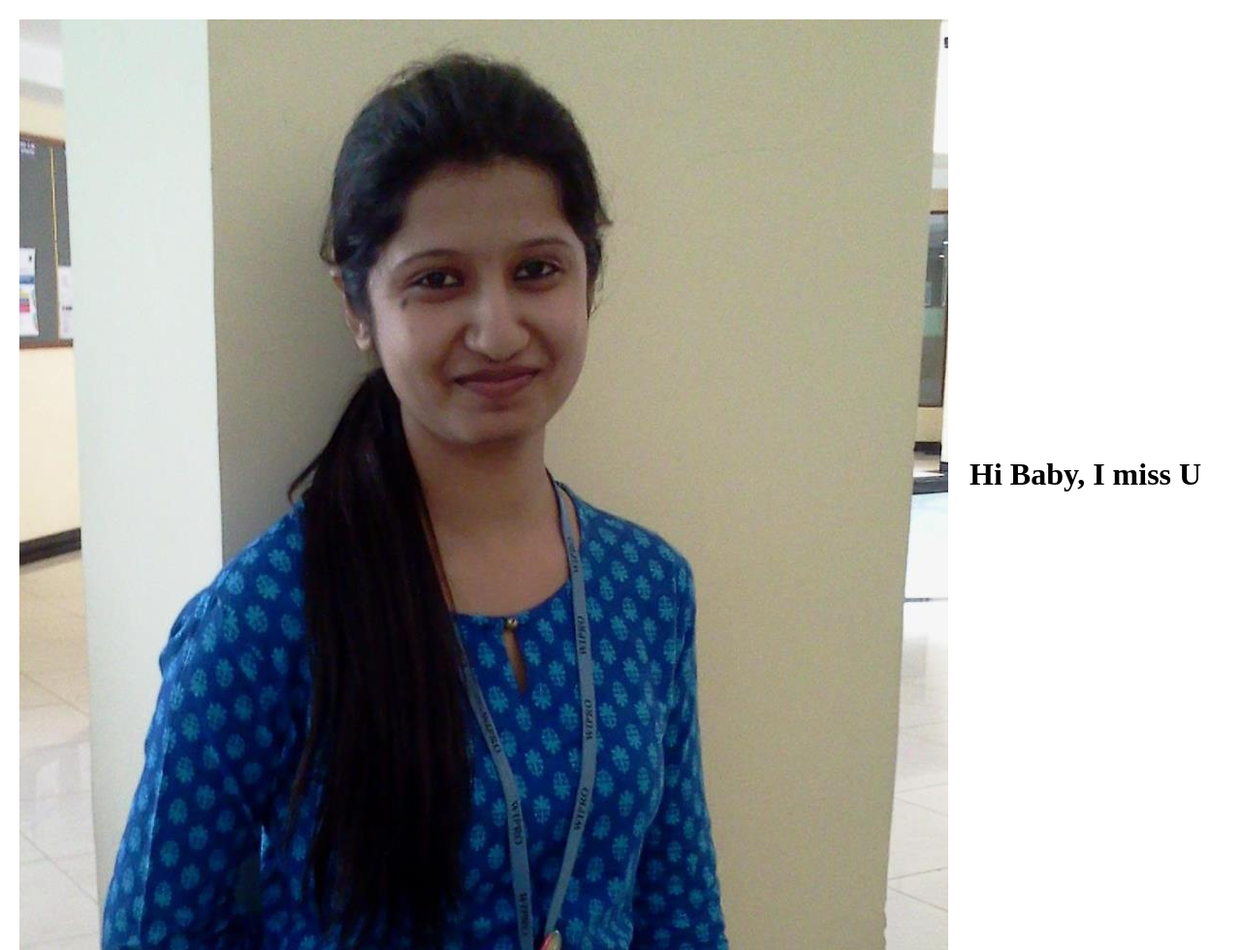
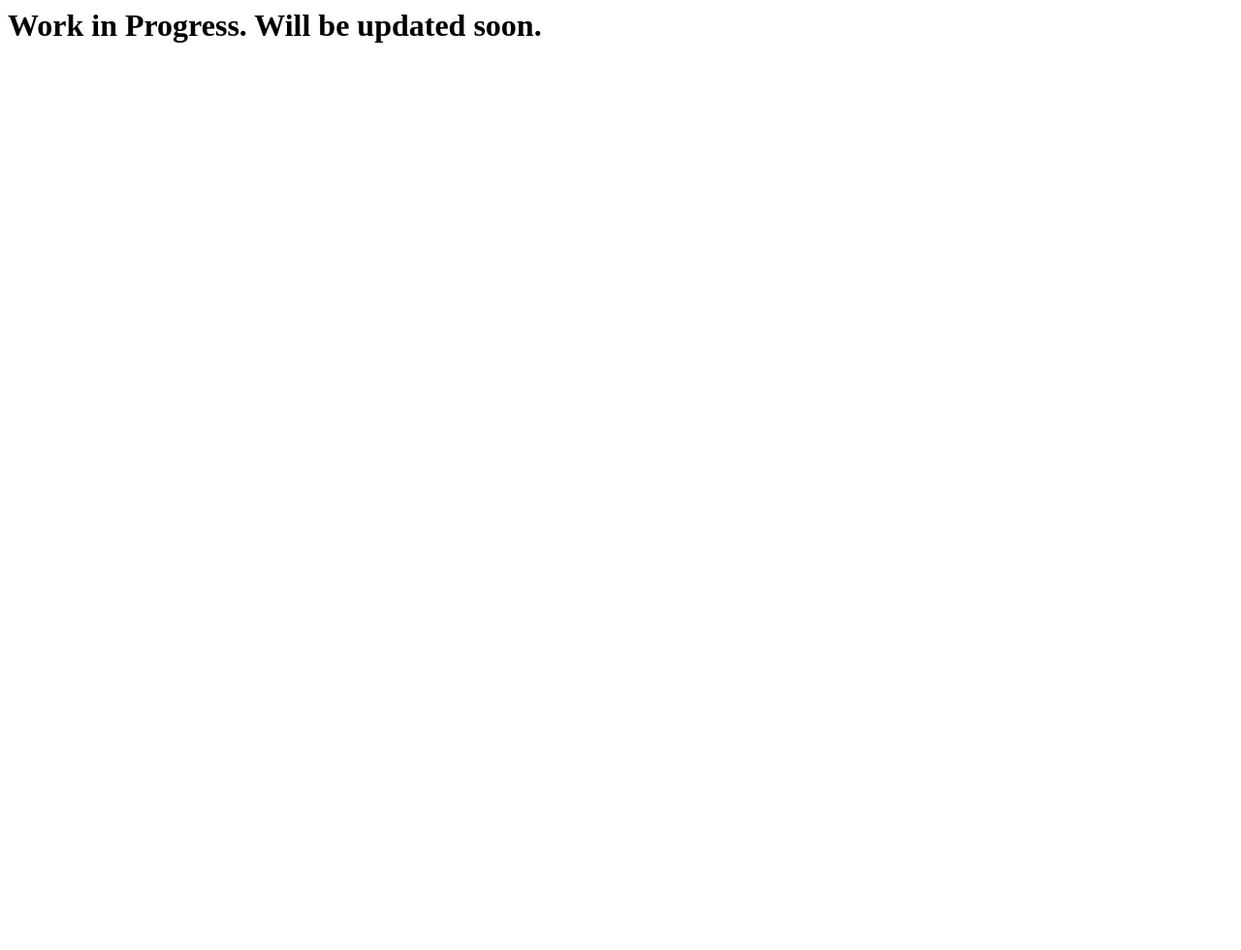
Before and after one commit to anshularzare13/anshularzare13.github.com, a plain HTML site: page index.html in a window 1280 px wide. Shown: the whole page at 97% size. After the commit the page ends 800 px from the top, so only its background shows below. Drawn offline with Linux system fonts and the light colour scheme.

Commit message:
commit 4

```diff
--- a/index.html
+++ b/index.html
@@ -1,18 +1,11 @@
 <html>
   <head>
-    <title>Tanvi Sakalle</title>
+    <title>Home Made Greetings</title>
   </head>
   <body bgcolor=white>
 
-    <table border="0" cellpadding="10">
-      <tr>
-        <td>
-          <img src="images/mypic.jpg">
-        </td>
-        <td>
-          <h1>Hi Baby, I miss U</h1>
-        </td>
-      </tr>
-    </table>
+		<p>
+          <h1>Work in Progress. Will be updated soon.</h1>
+		</p>
   </body>
 </html>
```
